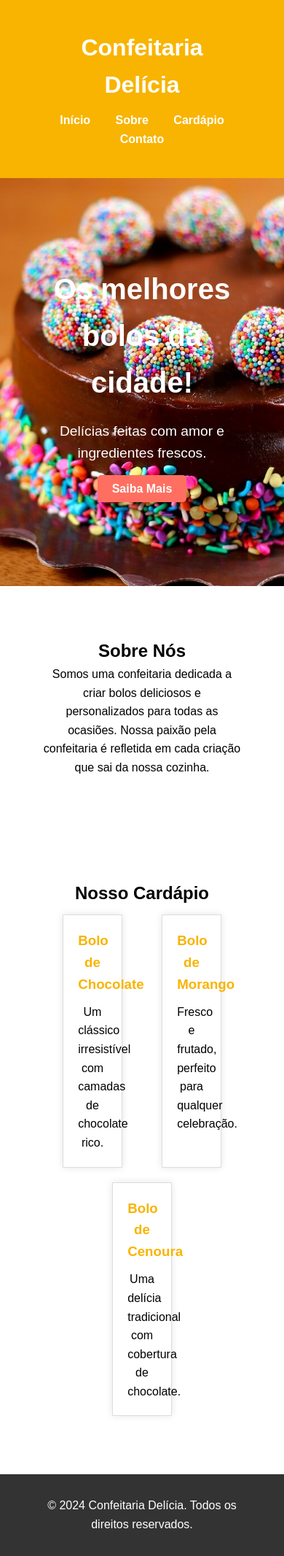
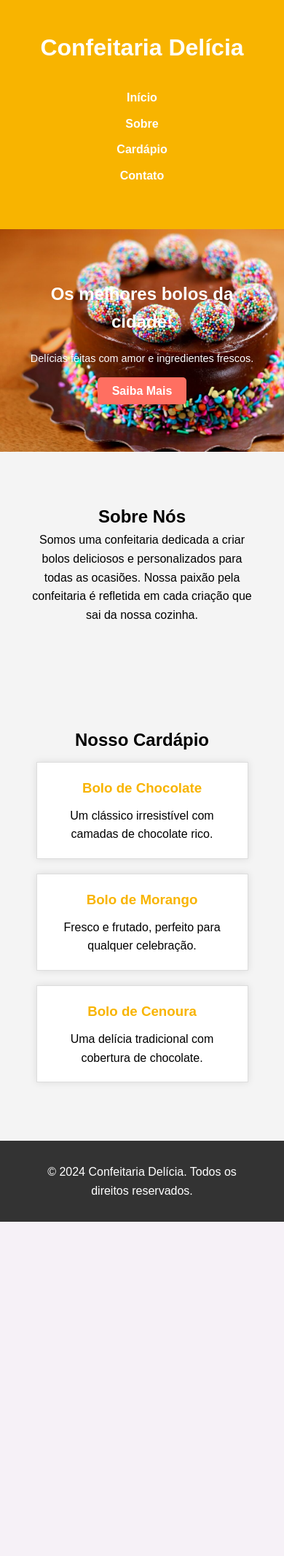
Before and after one commit to SarahCMSilva/confeitaria-sempre-doce, a Flask app: page / in a window 390 px wide. Shown: the whole page at 73% size. After the commit the page ends 1674 px from the top, so only its background shows below. Run offline with Flask 3, Linux system fonts and the light colour scheme.

Commit message:
Add files via upload

```diff
--- a/static/css/index.css
+++ b/static/css/index.css
@@ -7,10 +7,12 @@
 body {
     font-family: Arial, sans-serif;
     line-height: 1.6;
+    background-color: #f4f4f4;
 }
 
 .container {
     width: 80%;
+    max-width: 1200px;
     margin: 0 auto;
     padding: 20px;
 }
@@ -29,6 +31,7 @@ header h1 {
 nav ul {
     list-style: none;
     text-align: center;
+    padding: 10px 0;
 }
 
 nav ul li {
@@ -40,6 +43,11 @@ nav ul li a {
     color: #fff;
     text-decoration: none;
     font-weight: bold;
+    transition: color 0.3s;
+}
+
+nav ul li a:hover {
+    color: #ff6f61;
 }
 
 .hero {
@@ -66,6 +74,11 @@ nav ul li a {
     text-decoration: none;
     font-weight: bold;
     border-radius: 5px;
+    transition: background-color 0.3s;
+}
+
+.cta-button:hover {
+    background-color: #ff4b3a;
 }
 
 .about,
@@ -87,6 +100,12 @@ nav ul li a {
     margin: 10px;
     width: 30%;
     box-shadow: 0 0 10px rgba(0,0,0,0.1);
+    transition: transform 0.3s, box-shadow 0.3s;
+}
+
+.menu-item:hover {
+    transform: translateY(-10px);
+    box-shadow: 0 15px 30px rgba(0,0,0,0.1);
 }
 
 .menu-item h3 {
@@ -100,3 +119,45 @@ footer {
     text-align: center;
     padding: 10px 0;
 }
+
+/* Responsividade */
+@media (max-width: 768px) {
+    .container {
+        width: 90%;
+    }
+
+    .hero {
+        padding: 50px 0;
+    }
+
+    .hero h2 {
+        font-size: 2em;
+    }
+
+    .hero p {
+        font-size: 1em;
+    }
+
+    .menu-item {
+        width: 45%;
+    }
+}
+
+@media (max-width: 480px) {
+    nav ul li {
+        display: block;
+        margin: 10px 0;
+    }
+
+    .hero h2 {
+        font-size: 1.5em;
+    }
+
+    .hero p {
+        font-size: 0.9em;
+    }
+
+    .menu-item {
+        width: 100%;
+    }
+}
```
